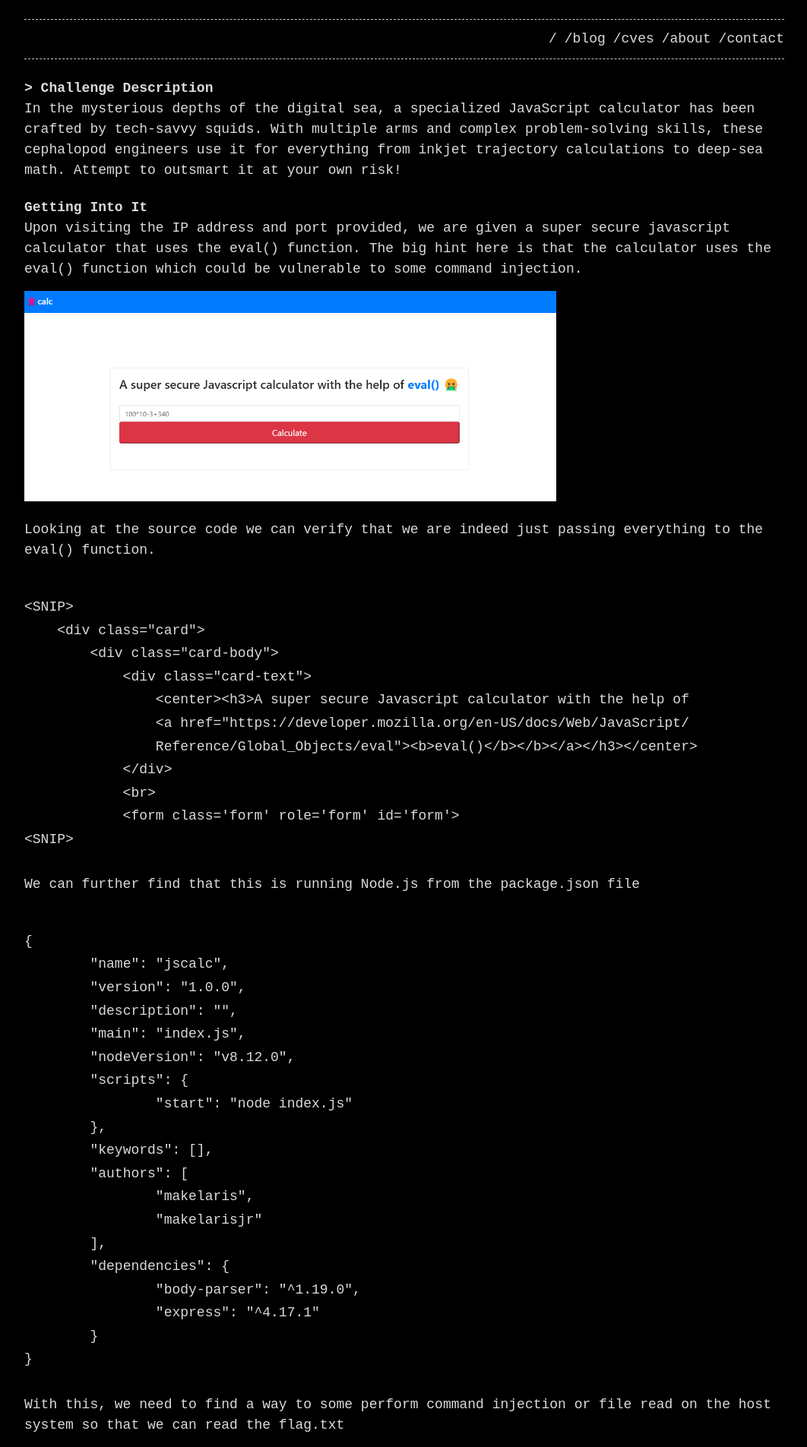
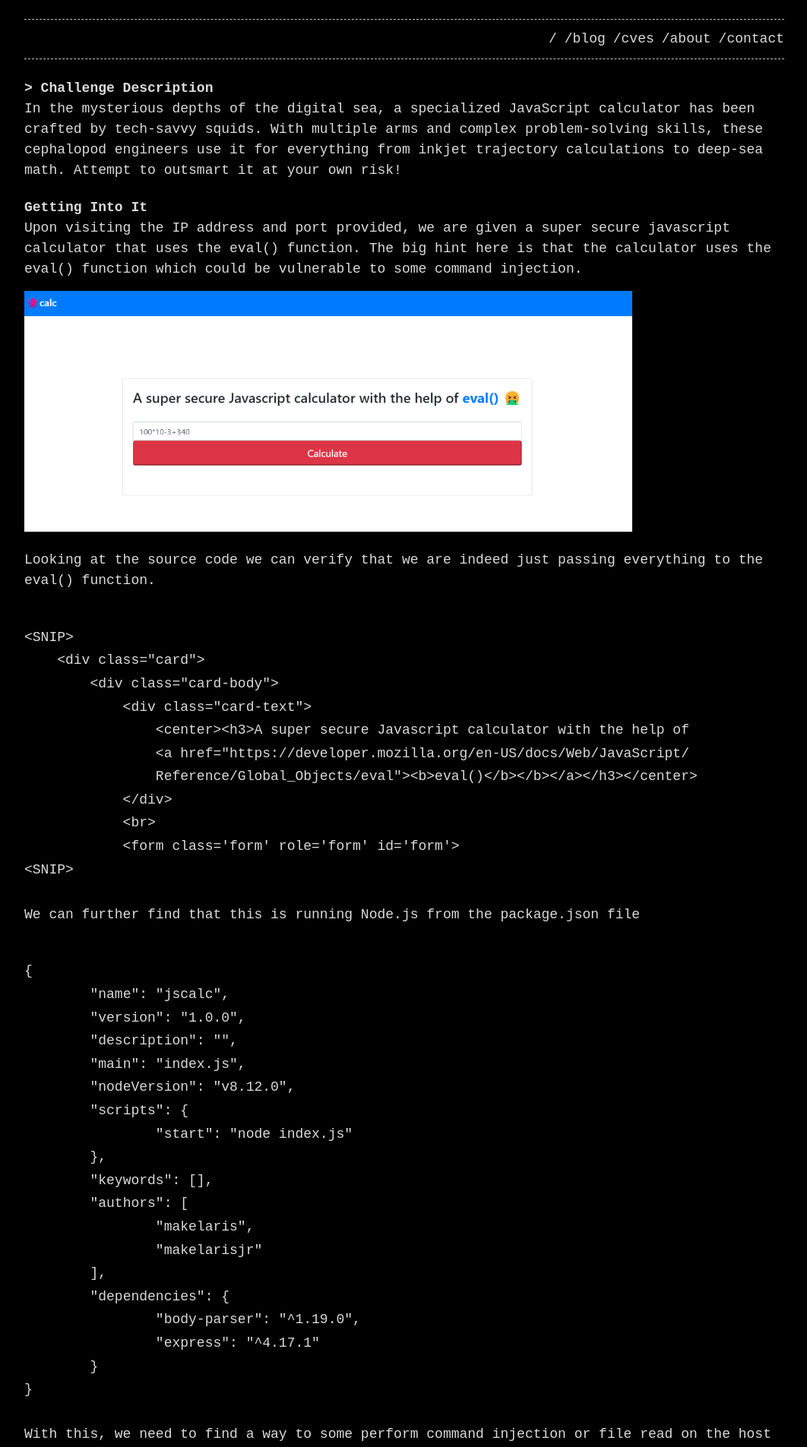
Before and after one commit to zw1tt3r1on/zw1tt3r1on.github.io, a Jekyll site: the page built from _posts/2024-01-16-htbweb-jscalc.markdown, in a window 1280 px wide. Shown: the top 1905 px of the page at 76% size, without its empty margins (108-1170 px from the left). Built offline with Jekyll 4.4.1, drawn with Linux system fonts in a browser that asks for light colours.

Commit message:
image resize

```diff
--- a/_posts/2024-01-16-htbweb-jscalc.markdown
+++ b/_posts/2024-01-16-htbweb-jscalc.markdown
@@ -12,7 +12,7 @@ In the mysterious depths of the digital sea, a specialized JavaScript calculator
 
 Upon visiting the IP address and port provided, we are given a super secure javascript calculator that uses the eval() function. The big hint here is that the calculator uses the eval() function which could be vulnerable to some command injection.
 
-<img src="/assets/uploads/htb-web-jscalc/2024-01-16 15_36_01.png" width="70%">
+<img src="/assets/uploads/htb-web-jscalc/2024-01-16 15_36_01.png" width="80%">
 
 Looking at the source code we can verify that we are indeed just passing everything to the eval() function.
 
```
